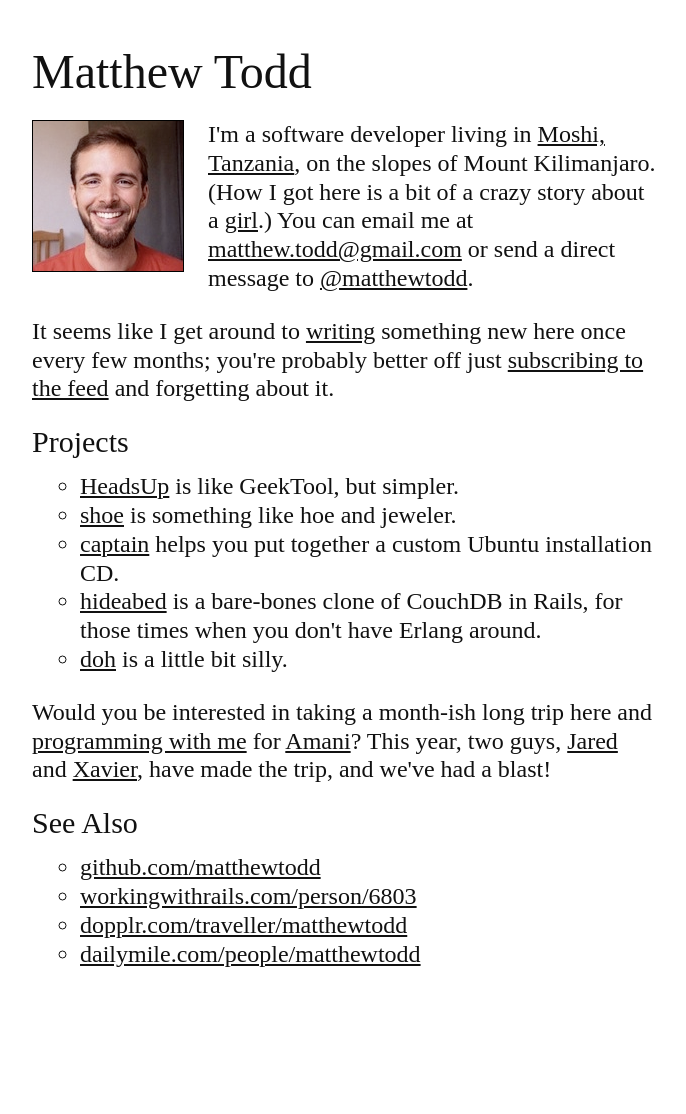
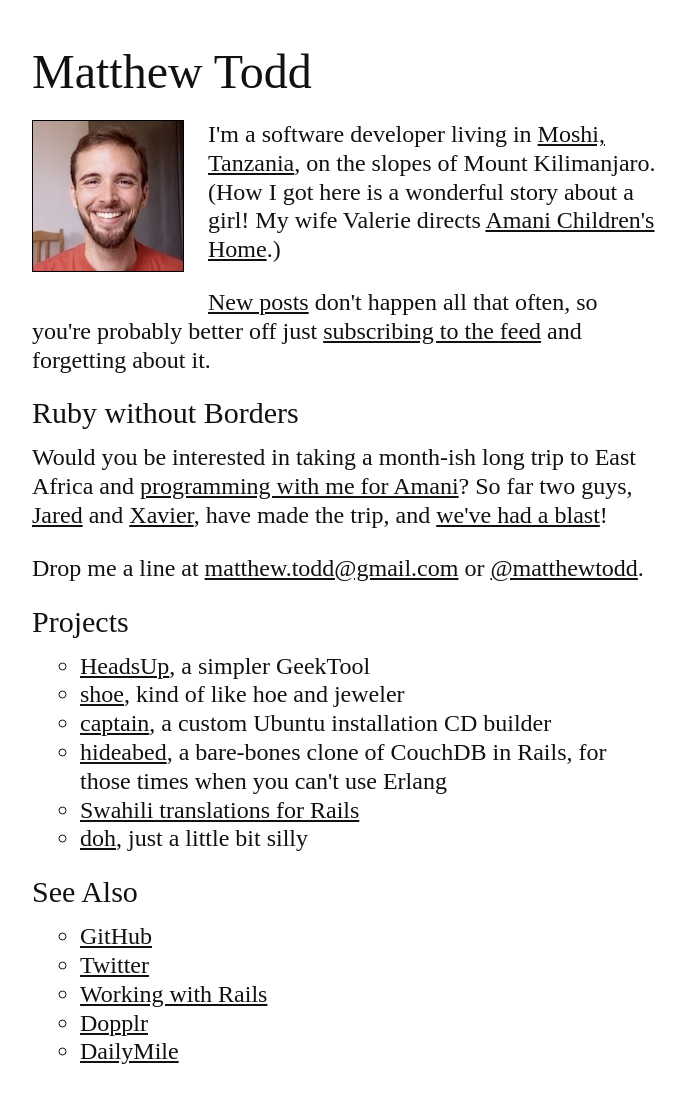
Before and after one commit to matthewtodd/matthewtodd.github.io, a Jekyll site: the page built from app/about.html, in a window 1280 px wide. Shown: the whole page, without its empty margins (296-982 px from the left). Built offline with Jekyll 4.4.1, drawn with Linux system fonts in a browser that asks for light colours; before the commit the page ends 1016 px from its top, so only the background shows below that.

Commit message:
Update the about page.

```diff
--- a/app/about.html
+++ b/app/about.html
@@ -9,35 +9,41 @@ title: About Matthew Todd
   <img src="/images/matthewtodd_square.jpg" class="inset" />
 
   I'm a software developer living in <a href="http://maps.google.com/maps?q=Moshi%2C+Tanzania">Moshi, Tanzania</a>, on the slopes of Mount Kilimanjaro.
-  (How I got here is a bit of a crazy story about a <a href="http://amanikids.org/">girl</a>.)
-  You can email me at <a href="&#109;&#97;&#105;&#108;&#116;&#111;&#58;%6d%61%74%74%68%65%77.%74%6f%64%64@%67%6d%61%69%6c.%63%6f%6d">&#109;&#97;&#116;&#116;&#104;&#101;&#119;.&#116;&#111;&#100;&#100;@&#103;&#109;&#97;&#105;&#108;.&#99;&#111;&#109;</a> or send a direct message to <a href="http://twitter.com/matthewtodd">@matthewtodd</a>.
+  (How I got here is a wonderful story about a girl! My wife Valerie directs <a href="http://amanikids.org">Amani Children's Home</a>.)
 </p>
 
 <p>
-  It seems like I get around to <a href="/">writing</a> something new here once every few months;
-  you're probably better off just <a href="http://feeds2.feedburner.com/matthewtodd_org">subscribing to the feed</a> and forgetting about it.
+  <a href="/">New posts</a> don't happen all that often, so you're probably better off just <a href="http://feeds2.feedburner.com/matthewtodd_org">subscribing to the feed</a> and forgetting about it.
+</p>
+
+<h2>Ruby without Borders</h2>
+
+<p>
+  Would you be interested in taking a month-ish long trip to East Africa and <a href="/2009/01/26/ruby-without-borders.html">programming with me for Amani</a>?
+  So far two guys, <a href="http://twitter.com/ordinaryzelig">Jared</a> and <a href="http://rhnh.net">Xavier</a>, have made the trip, and <a href="http://github.com/amanikids/kituo">we've had a blast</a>!
+</p>
+
+<p>
+  Drop me a line at <a href="&#109;&#97;&#105;&#108;&#116;&#111;&#58;%6d%61%74%74%68%65%77.%74%6f%64%64@%67%6d%61%69%6c.%63%6f%6d">&#109;&#97;&#116;&#116;&#104;&#101;&#119;.&#116;&#111;&#100;&#100;@&#103;&#109;&#97;&#105;&#108;.&#99;&#111;&#109;</a> or <a href="http://twitter.com/matthewtodd">@matthewtodd</a>.
 </p>
 
 <h2>Projects</h2>
 
 <ul>
-  <li><a href="http://matthewtodd.github.com/heads_up">HeadsUp</a> is like GeekTool, but simpler.</li>
-  <li><a href="http://github.com/matthewtodd/shoe">shoe</a> is something like hoe and jeweler.</li>
-  <li><a href="http://github.com/matthewtodd/captain">captain</a> helps you put together a custom Ubuntu installation CD.</li>
-  <li><a href="http://github.com/matthewtodd/hideabed">hideabed</a> is a bare-bones clone of CouchDB in Rails, for those times when you don't have Erlang around.</li>
-  <li><a href="http://github.com/matthewtodd/doh">doh</a> is a little bit silly.</li>
+  <li><a href="http://matthewtodd.github.com/heads_up">HeadsUp</a>, a simpler GeekTool</li>
+  <li><a href="http://github.com/matthewtodd/shoe">shoe</a>, kind of like hoe and jeweler</li>
+  <li><a href="http://github.com/matthewtodd/captain">captain</a>, a custom Ubuntu installation CD builder</li>
+  <li><a href="http://github.com/matthewtodd/hideabed">hideabed</a>, a bare-bones clone of CouchDB in Rails, for those times when you can't use Erlang</li>
+  <li><a href="http://github.com/matthewtodd/rails-i18n/blob/master/rails/locale/sw.yml">Swahili translations for Rails</a></li>
+  <li><a href="http://github.com/matthewtodd/doh">doh</a>, just a little bit silly</li>
 </ul>
-
-<p>
-  Would you be interested in taking a month-ish long trip here and <a href="/2009/01/26/ruby-without-borders.html">programming with me</a> for <a href="http://github.com/amanikids/kituo">Amani</a>?
-  This year, two guys, <a href="http://twitter.com/ordinaryzelig">Jared</a> and <a href="http://rhnh.net">Xavier</a>, have made the trip, and we've had a blast!
-</p>
 
 <h2>See Also</h2>
 
 <ul>
-  <li><a href="http://github.com/matthewtodd">github.com/matthewtodd</a></li>
-  <li><a href="http://workingwithrails.com/person/6803">workingwithrails.com/person/6803</a></li>
-  <li><a href="http://dopplr.com/traveller/matthewtodd">dopplr.com/traveller/matthewtodd</a></li>
-  <li><a href="http://dailymile.com/people/matthewtodd">dailymile.com/people/matthewtodd</a></li>
+  <li><a href="http://github.com/matthewtodd">GitHub</a></li>
+  <li><a href="http://twitter.com/matthewtodd">Twitter</a></li>
+  <li><a href="http://workingwithrails.com/person/6803">Working with Rails</a></li>
+  <li><a href="http://dopplr.com/traveller/matthewtodd">Dopplr</a></li>
+  <li><a href="http://dailymile.com/people/matthewtodd">DailyMile</a></li>
 </ul>
```
